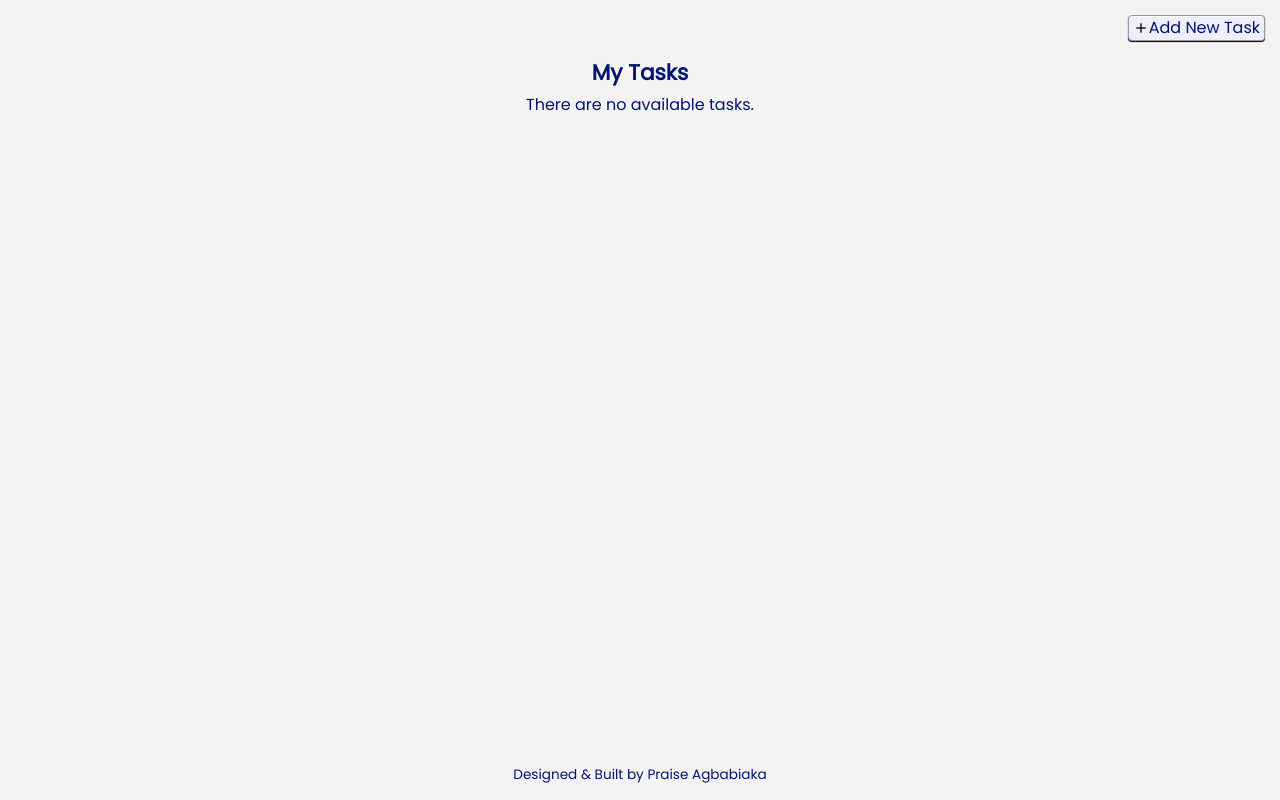
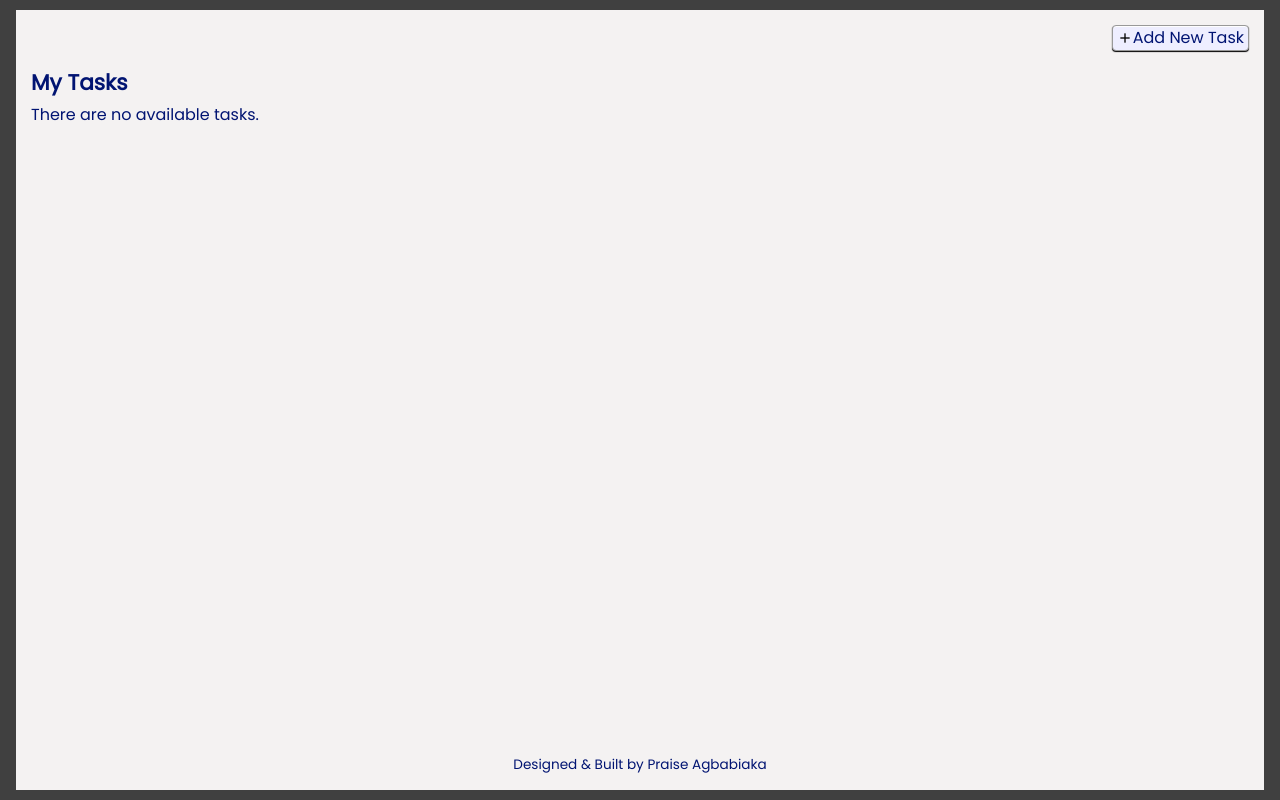
Before and after one commit to praiztech/task-manager, a React (Create React App) app: page / in a window 1280 px wide. Built offline with nearby package versions, Linux system fonts and the light colour scheme.

Commit message:
update base styles

```diff
--- a/src/Components/ShowTasks.js
+++ b/src/Components/ShowTasks.js
@@ -9,7 +9,7 @@ export default function ShowTasks() {
       <h1>My Tasks</h1>
       {
         tasks.length === 0 ? (
-          <p className="no-tasks">There are no available tasks.</p>
+          <p>There are no available tasks.</p>
         ) : (
           <TaskList />
         )
--- a/src/index.css
+++ b/src/index.css
@@ -69,9 +69,16 @@ button:focus-visible {
   fill: #000;
 }
 
+.content-bg {
+  display: flex;
+  justify-content: center;
+  background-color: rgba(0, 0, 0, 0.75);
+  padding: var(--base-spacing) 0;
+}
+
 .content {
-  --content-width: 100%;
-  --min-content-height: 100vh; /* 100vh coz content is only bcums a flex item @ 360px viewport */
+  --content-width: 97.5%;
+  --min-content-height: calc(100vh - calc(var(--base-spacing) * 2));
   width: var(--content-width);
   min-height: var(--min-content-height);
   padding: calc(var(--base-spacing) * 1.5);
@@ -180,11 +187,6 @@ main {
   line-height: 1.1;
 }
 
-.tasks h1,
-.no-tasks {
-  text-align: center;
-}
-
 .tasks ul {
   list-style-type: none;
 }
```
